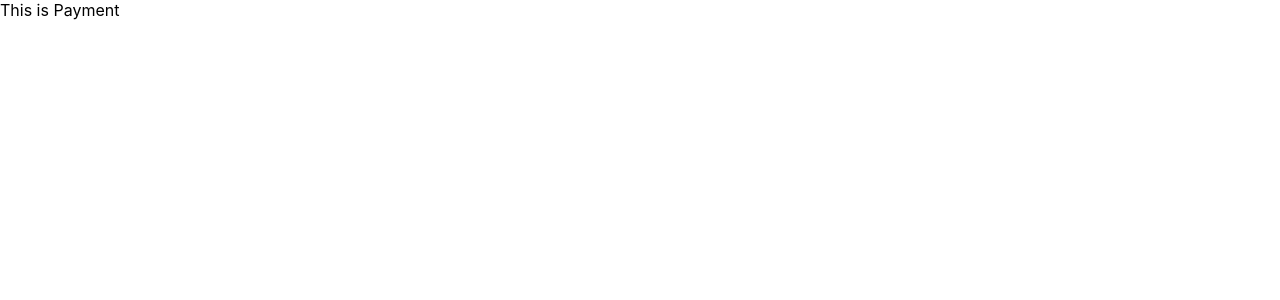
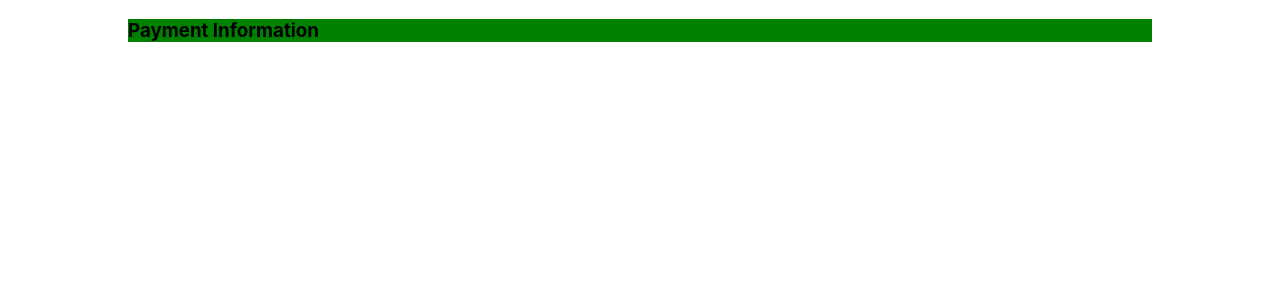
Before and after one commit to imox2/react-material-screens, a React (Create React App) app: page /payment in a window 1280 px wide. Shown: the top 300 px of the page. Built offline with nearby package versions, Linux system fonts and the light colour scheme.

Commit message:
Used material ui to do a bit of styling

```diff
--- a/src/App.js
+++ b/src/App.js
@@ -6,19 +6,57 @@ import {
 import  PaymentInformation  from "./pages/paymentInformation";
 import  ReviewOrder  from "./pages/reviewOrder";
 import  TermsAndConditions  from "./pages/termsandconditions";
+import {withStyles,makeStyles} from "@material-ui/core/styles";
+import { MuiThemeProvider, createMuiTheme } from '@material-ui/core/styles'
 
-function App() {
+const theme = createMuiTheme({
+    typography: {
+        fontSize: 12,
+        fontFamily: '"Work Sans"'
+    },
+    fontFamily: '"Work Sans"',
+})
+// const styles = theme => ( {
+//   root: {
+//     'marginLeft': '8rem',
+//     'marginRight': '8rem',
+//   },
+// } );
+
+const styles = makeStyles((theme) => ({
+  faisal: {
+    [theme.breakpoints.down("sm")]: {
+      marginRight: '1rem',
+      marginLeft: '1rem',
+    },
+    [theme.breakpoints.up("md")]: {
+      backgroundColor: theme.palette.primary.main,
+    },
+    [theme.breakpoints.up("lg")]: {
+      marginRight: '8rem',
+      marginLeft: '8rem',
+    },
+  },
+}));
+
+
+function App(props) {
+  const classes = styles();
+  console.log(classes);
   return (
-    <div>
+      <MuiThemeProvider theme={theme}>
+        <div className={classes.faisal}>
        <Router>
        <Switch>
+
               <Route component={PaymentInformation} path="/payment" />
               <Route component={ReviewOrder} path="/order" />
               <Route component={TermsAndConditions} path="/tnc" />
-              <Route component={TermsAndConditions} path="/" />
-            </Switch>
+              <Route component={PaymentInformation} path="/" />
+        </Switch>
       </Router>
-    </div>
+      </div>
+      </MuiThemeProvider>
   );
 }
 
--- a/src/pages/paymentInformation.js
+++ b/src/pages/paymentInformation.js
@@ -1,10 +1,26 @@
 import React from "react";
+import {makeStyles} from "@material-ui/core/styles";
+
+const styles = makeStyles((theme) => ({
+    root: {
+      [theme.breakpoints.down("sm")]: {
+        backgroundColor: theme.palette.secondary.main,
+      },
+      [theme.breakpoints.up("md")]: {
+        backgroundColor: theme.palette.primary.main,
+      },
+      [theme.breakpoints.up("lg")]: {
+        backgroundColor: "green",
+      },
+    },
+}));
+
 
 function PaymentInformation () {
-
+    const classes = styles();
     return(
         <>
-        This is Payment
+        <h3 className={classes.root}>Payment Information</h3>
         </>
     )
 }
```
